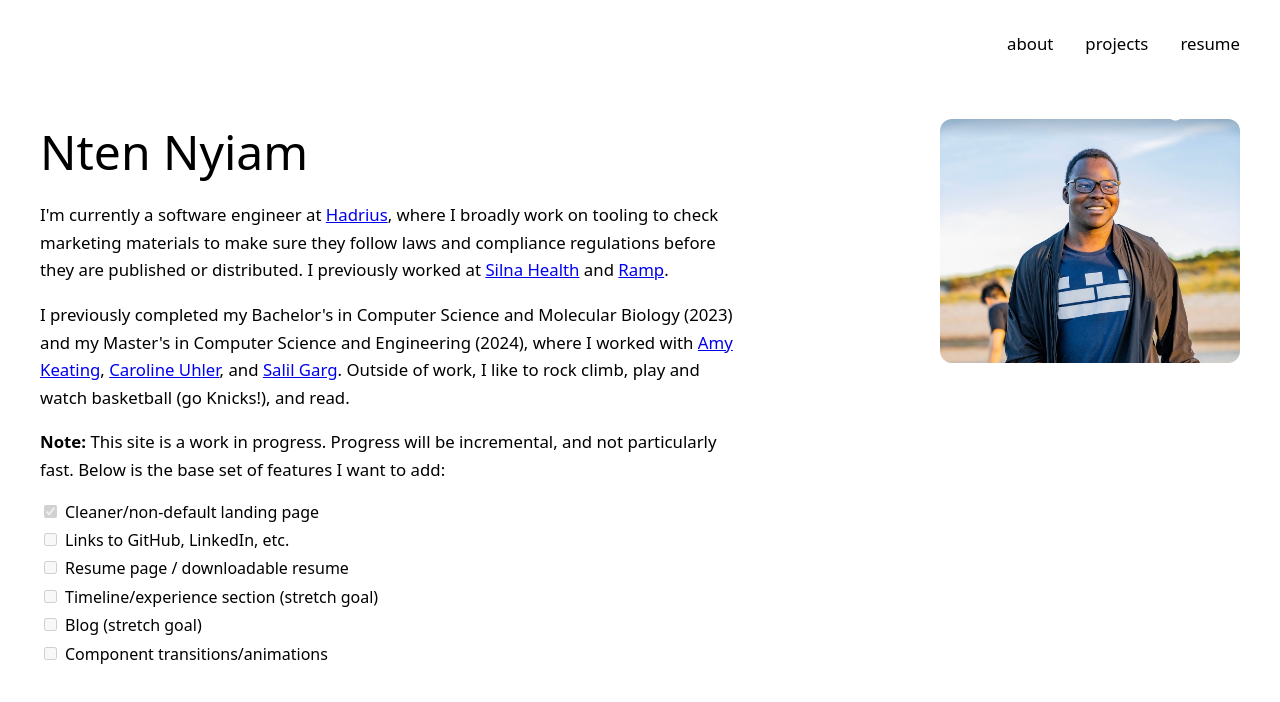
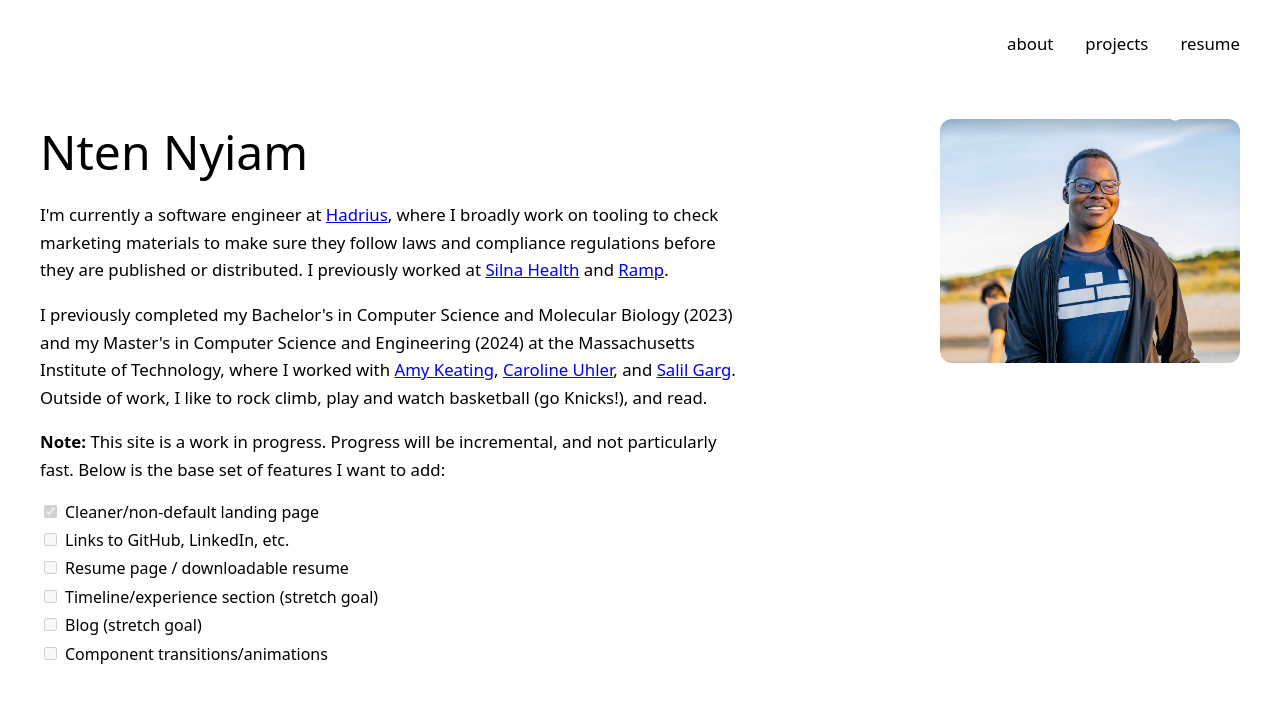
Before and after one commit to nnyiam10/nnyiam10.github.io, a React (Vite) app: page / in a window 1280 px wide. Shown: the top 702 px of the page. Built offline with nearby package versions, Linux system fonts and the light colour scheme.

Commit message:
temporarily forgot to add school

```diff
--- a/src/pages/Home.jsx
+++ b/src/pages/Home.jsx
@@ -13,7 +13,7 @@ export default function Home() {
         </p>
 
         <p>
-          I previously completed my Bachelor's in Computer Science and Molecular Biology (2023) and my Master's in Computer Science and Engineering (2024), where I worked with <a href="https://www.keatinglab.mit.edu/people" target="_blank">Amy Keating</a>, <a href="https://www.carolineuhler.com/" target="_blank">Caroline Uhler</a>, and <a href="https://medicine.yale.edu/profile/salil-garg/" target="_blank">Salil Garg</a>. Outside of work, I like to rock climb, play and watch basketball (go Knicks!), and read.
+          I previously completed my Bachelor's in Computer Science and Molecular Biology (2023) and my Master's in Computer Science and Engineering (2024) at the Massachusetts Institute of Technology, where I worked with <a href="https://www.keatinglab.mit.edu/people" target="_blank">Amy Keating</a>, <a href="https://www.carolineuhler.com/" target="_blank">Caroline Uhler</a>, and <a href="https://medicine.yale.edu/profile/salil-garg/" target="_blank">Salil Garg</a>. Outside of work, I like to rock climb, play and watch basketball (go Knicks!), and read.
         </p>
 
         <p>
```
